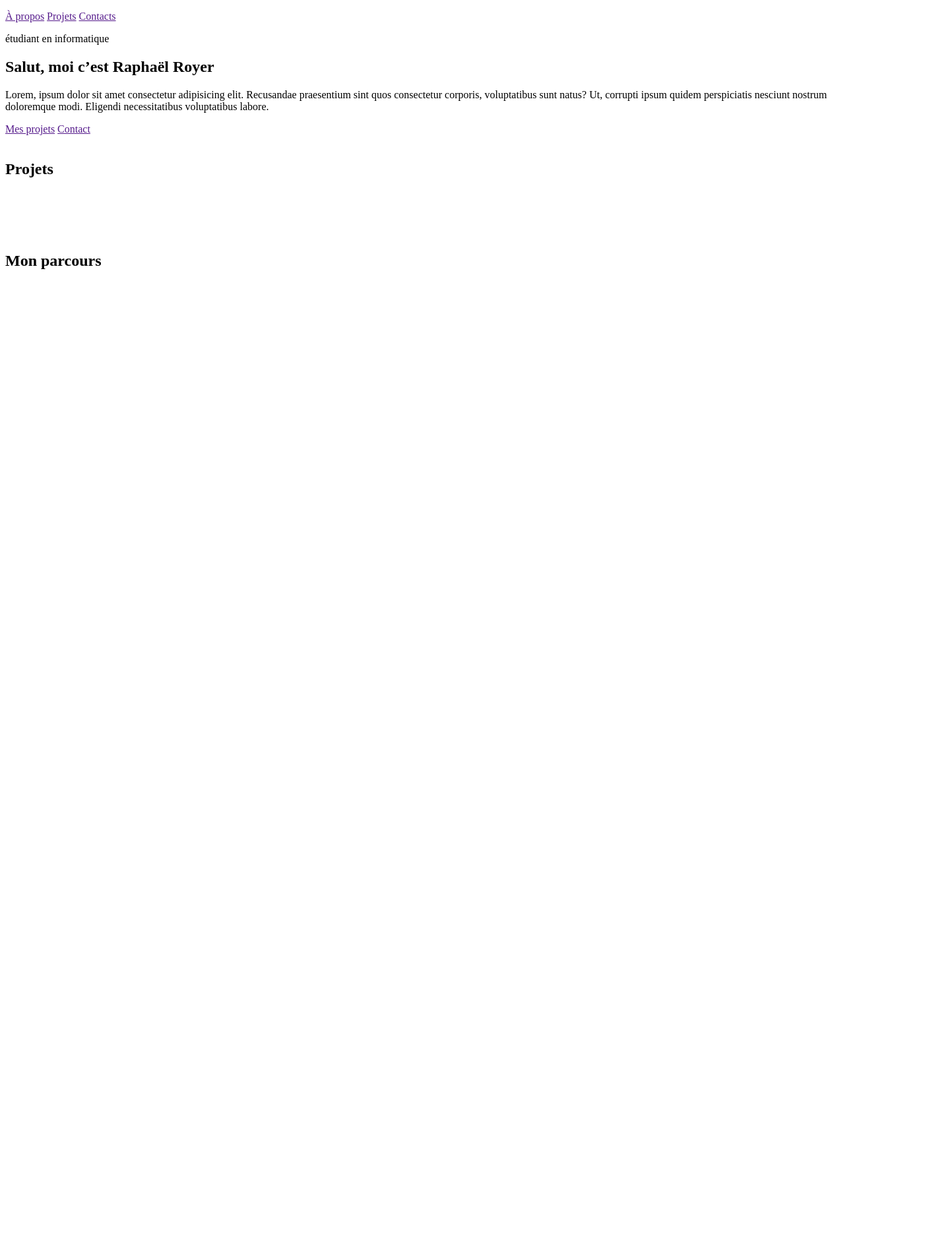
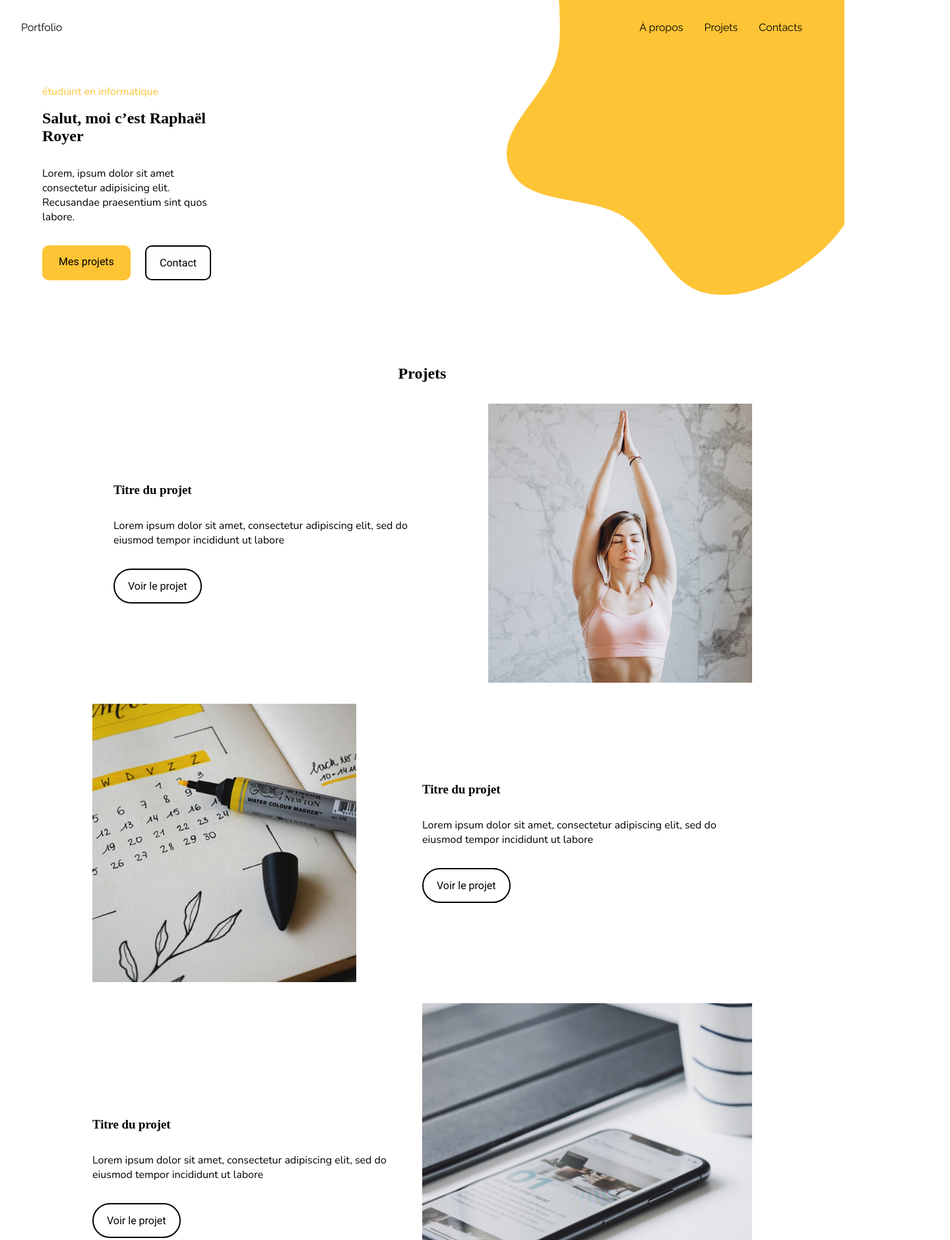
Before and after one commit to Rapha-tn4/Portfolio-Rapha-l, a plain HTML site: page index.html in a window 1280 px wide. Shown: the top 1880 px of the page at 66% size, 1440 px wide, since content can reach past the window. Before the commit the page ends 800 px from the top, so only its background shows below. Drawn offline with nearby package versions, Linux system fonts and the light colour scheme; a web font is replaced by a local one.

Commit message:
cbfsxwfb

```diff
--- a/index.html
+++ b/index.html
@@ -11,33 +11,36 @@
 <body>
 
 
-    <header>
-        <p></p>
-        <nav>
-            <a href="">À propos</a>
-            <a href="">Projets</a>
-            <a href="">Contacts</a>
+    <header class="pb-32 flex space-between pt-32px">
+
+        <p class="police-Raleway ml-32">Portfolio</p>
+
+        <nav class="flex gap-32 mr-32">
+            <a href="" class="police-Raleway txt-decoration black">À propos</a>
+            <a href="" class="police-Raleway txt-decoration black">Projets</a>
+            <a href="" class="police-Raleway txt-decoration black">Contacts</a>
         </nav>
 
     </header>
 
     <main>
 
-        <section> <!-- Présentation -->
+        <section class="flex mt-128 pb-128"> <!-- Présentation -->
 
-            <div>
-                <p>étudiant en informatique</p>
-                <h1>Salut, moi c’est Raphaël Royer</h1>
-                <p>Lorem, ipsum dolor sit amet consectetur adipisicing elit. Recusandae praesentium sint quos
-                    consectetur corporis, voluptatibus sunt natus? Ut, corrupti ipsum quidem perspiciatis nesciunt
-                    nostrum doloremque modi. Eligendi necessitatibus voluptatibus labore.</p>
+            <div class="w-20 pl-64">
+                <p class="police-Nunito orange pb-16">étudiant en informatique</p>
+                <h1 class="police-playfair pb-32">Salut, moi c’est Raphaël Royer</h1>
+                <p class="police-Nunito pb-32">Lorem, ipsum dolor sit amet consectetur adipisicing elit. Recusandae
+                    praesentium sint quos labore.</p>
 
-                <div>
-                    <a href="">Mes projets</a>
-                    <a href="">Contact</a>
+                <div class="flex space-between">
+
+                    <a href="" class="txt-decoration police-roboto btn-projets black">Mes projets</a>
+
+                    <a href="" class="txt-decoration police-roboto btn-contact">Contact</a>
                 </div>
 
-                <img src="" alt="">
+                <img src="asset/yellow-bg.png" alt="" class="position w-40">
 
 
             </div>
@@ -52,38 +55,60 @@
 
 
 
+        <!-- Projets -->
+        <h2 class="txt-center pb-32">Projets</h2>
+
+        <section class="container-1000  flex space-between align-center">
 
 
-        <section> <!-- Projets -->
 
-            <h2>Projets</h2>
+            <div class="flex w-50 pl-32">
+                <h3 class="pb-32">Titre du projet</h3>
+                <p class="pb-32 police-Nunito">Lorem ipsum dolor sit amet, consectetur adipiscing elit, sed do eiusmod
+                    tempor incididunt ut labore
+                </p>
+                <a href="" class="btn-voirprojet">Voir le projet</a>
 
-            <div>
-                <h3></h3>
-                <p></p>
-                <a href=""></a>
-                <img src="" alt="">
-            </div>
-
-
-            <div>
-                <img src="" alt="">
-                <h3></h3>
-                <p></p>
-                <a href=""></a>
 
             </div>
 
+            <img src="asset/image portfolio 1.png" alt="" class="w-40">
 
+        </section>
 
-            <div>
-                <h3></h3>
-                <p></p>
-                <a href=""></a>
-                <img src="" alt="">
+        <section class="container-1000 flex space-between align-center pt-32px">
+
+            <img src="asset/image portfolio 2.png" alt="" class="w-40">
+
+            <div class="flex w-50">
+
+                <h3 class="pb-32">Titre du projet</h3>
+                <p class="pb-32 police-Nunito">Lorem ipsum dolor sit amet, consectetur adipiscing elit, sed do eiusmod
+                    tempor incididunt ut labore
+                </p>
+                <a href="" class="btn-voirprojet">Voir le projet</a>
+
             </div>
 
         </section>
+
+
+        <section class="container-1000 flex space-between align-center pt-32px pb-32">
+
+            <div class="flex w-50">
+                <h3 class="pb-32">Titre du projet</h3>
+                <p class="pb-32 police-Nunito">Lorem ipsum dolor sit amet, consectetur adipiscing elit, sed do eiusmod
+                    tempor incididunt ut labore
+                </p>
+                <a href="" class="btn-voirprojet">Voir le projet</a>
+
+            </div>
+
+            <img src="asset/image portfolio 3.png" alt="" class="w-50">
+
+        </section>
+
+
 
 
         <section> <!-- Barre jaune -->
@@ -92,28 +117,30 @@
 
 
 
-        <section> <!-- Mon parcours -->
+        <section class="pb-128"> <!-- Mon parcours -->
 
-            <h2>Mon parcours</h2>
+            <h2 class="txt-center pb-64">Mon parcours</h2>
 
-            <div> <!-- grosse div -->
+            <div class="flex space-between container-1000"> <!-- grosse div -->
 
-                <div>
-                    <h4></h4>
-                    <p></p>
-                    <p></p>
+                <div class="w-30">
+                    <h4 class="police-worksans pb-16 taille-txt-25">2022-2025</h4>
+                    <p class="police-worksans pb-16 gras taille-txt-16">Bac pro Production Graphiques</p>
+                    <p class="police-worksans">Eleve au Lycée étienne Mimard en Industrie Graphiques spécialité Production Graphiques</p>
                 </div>
 
-                <div>
-                    <h4></h4>
-                    <p></p>
-                    <p></p>
+
+                <div class="w-30">
+                    <h4 class="police-worksans pb-16 taille-txt-25">2026</h4>
+                    <p class="police-worksans pb-16 taille-txt-16 gras">Formation la toile informatique</p>
+                    <p class="police-worksans">fyhrsnrsfrnsrn</p>
                 </div>
 
-                <div>
-                    <h4></h4>
-                    <p></p>
-                    <p></p>
+
+                <div class="w-30">
+                    <h4 class="police-worksans pb-16 taille-txt-25">2026</h4>
+                    <p class="police-worksans pb-16 taille-txt-16 gras">rthrshsrsrhsrh</p>
+                    <p class="police-worksans">fshshsrtsrthrthsrn</p>
                 </div>
 
 
@@ -128,12 +155,13 @@
 
     </main>
 
-<footer>
-    <p></p>
+    <footer>
 
-    <img src="" alt="">
+        <p class="police-worksans">2026-Royer Raphaël</p>
 
-</footer>
+        <img src="asset/Vector.png" alt="" class="">
+
+    </footer>
 
 
 </body>
--- a/style.css
+++ b/style.css
@@ -1,4 +1,15 @@
 @import url('https://fonts.googleapis.com/css2?family=Nunito:ital,wght@0,200..1000;1,200..1000&family=Playfair+Display:ital,wght@0,400..900;1,400..900&family=Raleway:ital,wght@0,100..900;1,100..900&family=Roboto:ital,wght@0,100..900;1,100..900&family=Work+Sans:ital,wght@0,100..900;1,100..900&display=swap');
+
+
+
+
+
+*{
+      padding: 0;
+      margin: 0;
+
+}
+
 
 
 
@@ -21,3 +32,307 @@
       font-family: "Work Sans", sans-serif;
 
 }
+
+.police-playfair{
+        font-family: "Playfair", serif;
+
+}
+
+
+
+.police-roboto{
+        font-family: "Roboto", sans-serif;
+
+}
+
+
+.btn-projets{
+      display: inline-block;
+      padding: 15px 25px;
+      background-color: #FDC435;
+      border-radius: 10px;
+
+}
+
+
+
+.btn-contact{
+      display: inline-block;
+      padding: 15px 20px;
+      color: black;
+      border-radius: 10px;
+      background-color: none;
+      border : 2px solid black;
+
+}
+
+
+.btn-voirprojet{
+      display: inline-block;
+      color: black;
+      border : 2px solid black;
+      background-color: none;
+      border-radius: 35px;
+      padding: 15px 20px;
+      text-decoration: none;
+      font-family: "Roboto", sans-serif;
+}
+
+
+
+
+
+.position{
+      position: absolute;
+      top: 0;
+      right: 0;
+}
+
+
+
+.container-footer{
+  position: relative;
+}
+
+.container-img{
+  display: block;
+  width: 100%;
+}
+
+.prenom{
+  position: absolute;
+  bottom: 20px;        /* distance depuis le bas de l'image */
+  left: 50%;
+  transform: translateX(-50%);  /* centrage horizontal */
+  color: white;        /* ou la couleur souhaitée */
+}
+
+
+
+header{
+      position: fixed;
+      top: 0;
+      left: 0;
+      width: 100%;
+      z-index: 90;
+}
+
+
+
+
+.orange{
+      color: #FDC435;
+}
+
+
+
+.black{
+      color: black;
+}
+
+.bg-grey{
+      background-color: #cecece;
+}
+
+
+.trait{
+    height: 2px;
+    width: 72px;
+    background-color:#FBD784 ;
+
+}
+
+
+.txt-decoration{
+      text-decoration: none;
+}
+
+
+
+.gras{
+      font-weight: 600;
+}
+
+
+.taille-txt-16{
+      font-size: 16px;
+}
+
+
+.taille-txt-25{
+      font-size: 25px;
+}
+
+
+
+
+.flex{
+    flex-wrap: wrap;
+    display: flex;
+}
+
+
+
+.space-between{
+    justify-content: space-between;
+}
+
+
+.justify-center{
+    justify-content: center;
+}
+
+/*alignement vertical*/
+.align-center{
+    align-items: center;
+}
+
+
+.txt-center{
+      text-align: center;
+}
+
+
+
+.gap-8{
+    gap: 8px;
+}
+
+
+.gap-16{
+    gap: 16px;
+}
+
+
+.gap-32{
+    gap: 32px;
+}
+
+
+
+/*margin et padding*/
+
+
+
+.mr-32{
+      margin-right: 64px;
+}
+
+
+.ml-32{
+      margin-left: 32px;
+}
+
+
+.mt-16{
+    margin-bottom: 16px;
+}
+
+
+
+.mt-32{
+    margin-bottom: 32px;
+}
+
+
+.mt-16{
+    margin-top: 16px;
+}
+
+
+
+.mt-128{
+    margin-top: 128px;
+}
+
+.pt-16{
+    padding: 16px;
+}
+
+
+
+.pl-32{
+      padding-left: 32px;
+}
+
+
+.pl-64{
+      padding-left: 64px;
+}
+
+
+
+
+.pt-32px{
+      padding-top: 32px;
+}
+
+
+
+.pt-128{
+    padding-top: 128px;
+}
+
+
+.pb-16{
+      padding-bottom: 16px;
+}
+
+
+
+.pb-32{
+      padding-bottom: 32px;
+}
+
+
+.pb-64{
+      padding-bottom: 64px;
+}
+
+
+
+.pb-128{
+      padding-bottom: 128px;
+}
+
+
+
+.w-10{
+      width: 10%;
+}
+
+.w-20{
+      width: 20%;
+}
+
+
+.w-30{
+      width: 30%;
+}
+
+
+
+
+.w-40{
+      width: 40%;
+}
+
+.w-50{
+      width: 50%;
+}
+
+
+
+
+.container-1000{
+    max-width: 1000px;
+    width: 100%;
+    margin-left: auto;
+    margin-right: auto;
+}
+
+
+.card{
+      width: 30%;
+
+}
```
Also changed, not shown: asset/Vector.png (added), asset/image portfolio 1.png (added), asset/image portfolio 2.png (added), asset/image portfolio 3.png (added), asset/yellow-bg.png (added).
